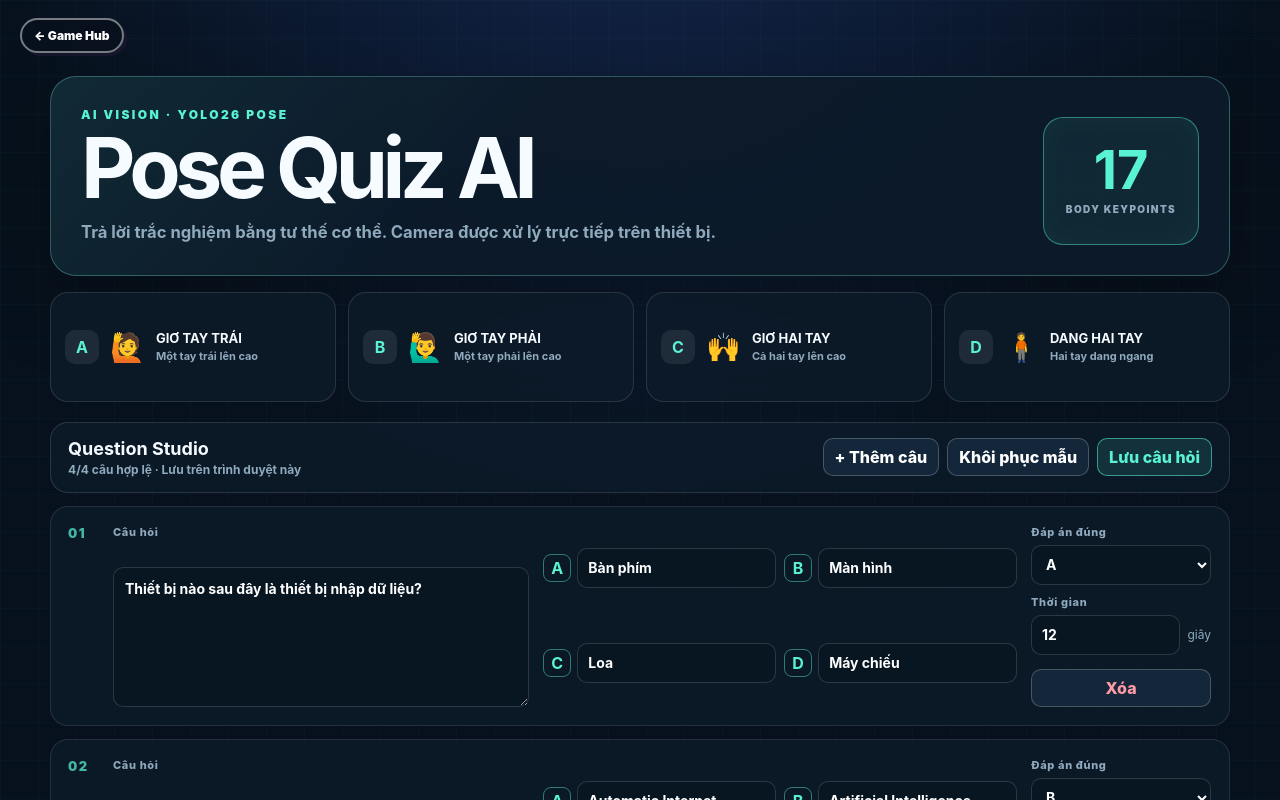
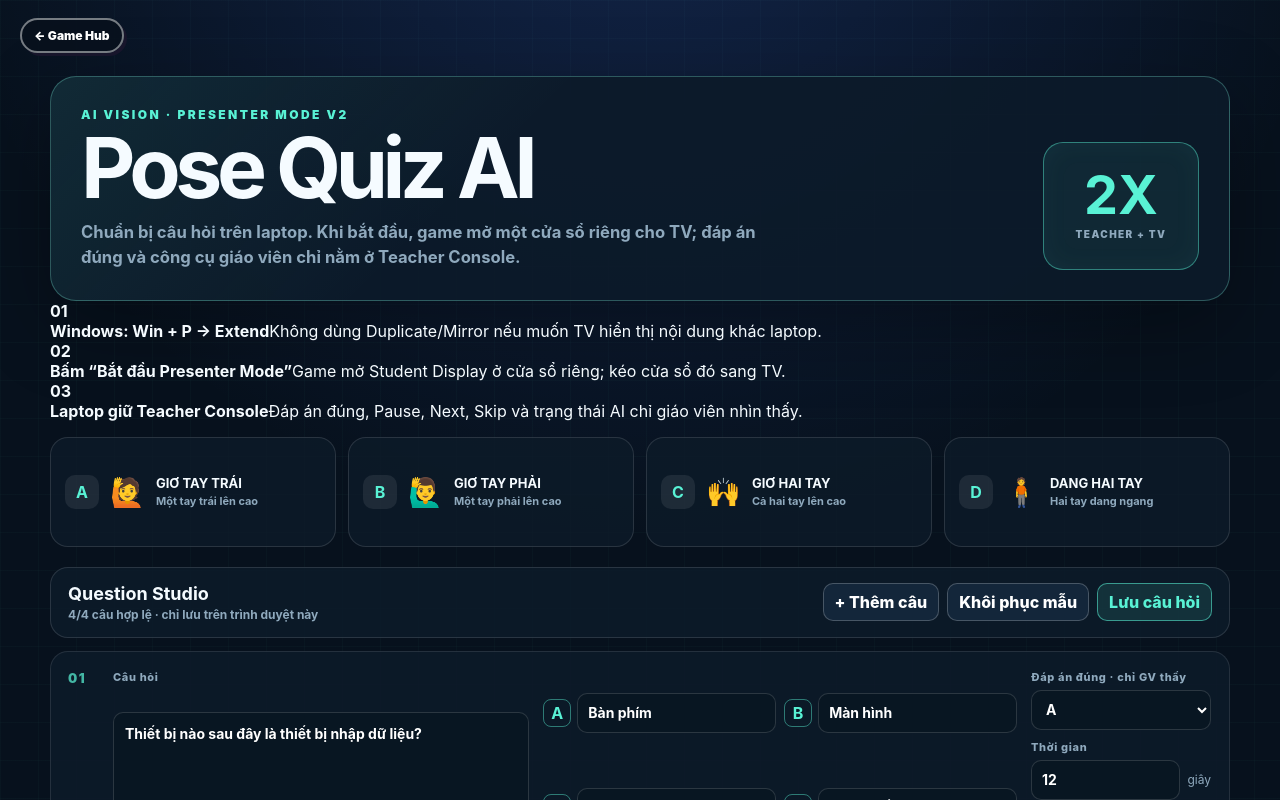
Before and after one commit to VanLung/Mini-Game, a Next.js app: page /pose-quiz in a window 1280 px wide. Shown: the top 800 px of the page. Built offline with nearby package versions, Linux system fonts and the light colour scheme.

Commit message:
refactor: route Pose Quiz to V2 studio

```diff
--- a/app/pose-quiz/page.tsx
+++ b/app/pose-quiz/page.tsx
@@ -1,5 +1,5 @@
-import { PoseQuizGame } from "../../components/PoseQuizGame";
+import { PoseQuizStudio } from "../../components/PoseQuizStudio";
 
 export default function PoseQuizPage() {
-  return <PoseQuizGame />;
+  return <PoseQuizStudio />;
 }
```
